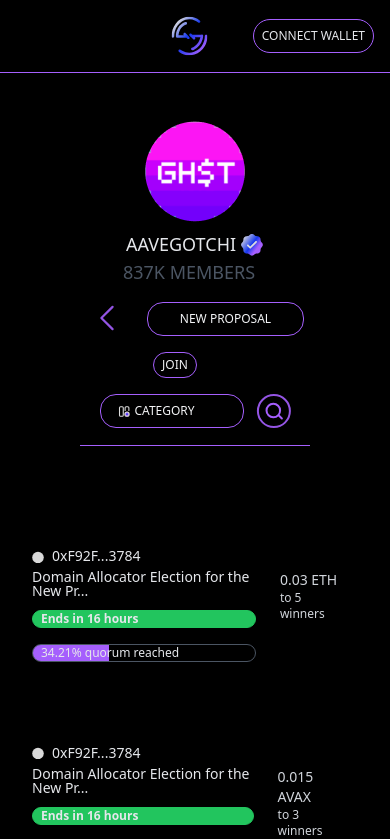
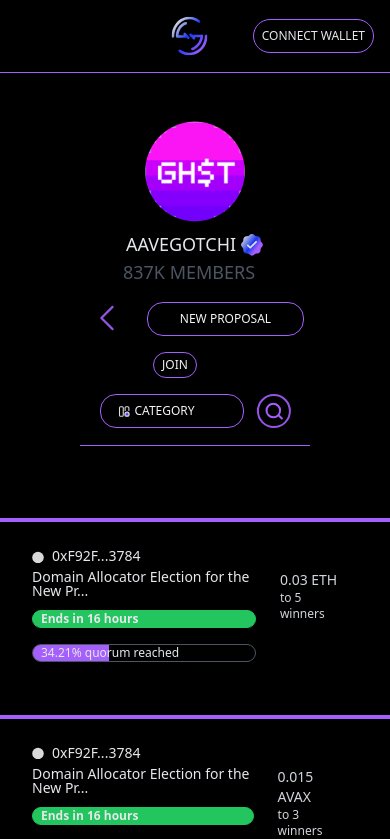
Before and after one commit to aerius-labs/zk-snap-frontend, a Next.js app: page /community/1 in a window 390 px wide. Shown: the top 839 px of the page. Built offline with nearby package versions, Linux system fonts and the light colour scheme; a web font is replaced by a local one.

Commit message:
chore: removed unused import

```diff
--- a/components/CommunityPageBar.tsx
+++ b/components/CommunityPageBar.tsx
@@ -1,4 +1,3 @@
-import Image from "next/image";
 import Dropdown from '@/components/DropDown';
 import Link from 'next/link';
 
--- a/components/Header.tsx
+++ b/components/Header.tsx
@@ -1,4 +1,3 @@
-import Image from "next/image";
 function Header() {
     return (
         <div className="w-full sticky top-0 bg-black backdrop-blur-md z-40">
--- a/components/HomePageBar.tsx
+++ b/components/HomePageBar.tsx
@@ -1,4 +1,3 @@
-import Image from "next/image";
 import Dropdown from '@/components/DropDown';
 import Link from 'next/link';
 import { useRouter } from 'next/router';
--- a/components/Proposal.tsx
+++ b/components/Proposal.tsx
@@ -1,6 +1,4 @@
-import Dropdown from '@/components/DropDown';
 import Image from 'next/image';
-import Link from 'next/link';
 
 function ProposalItem({proposal}:any) {
     return (
--- a/components/ProposalPageBar.tsx
+++ b/components/ProposalPageBar.tsx
@@ -1,5 +1,3 @@
-import Image from "next/image";
-import Dropdown from '@/components/DropDown';
 import Link from 'next/link';
 import { useRouter } from "next/router";
 
--- a/components/Vote.tsx
+++ b/components/Vote.tsx
@@ -1,4 +1,5 @@
 import { useState } from 'react';
+
 export default function Vote() {
   const [isModalOpen, setModalOpen] = useState(false);
   const [activeButton, setActiveButton] = useState('');
--- a/pages/community/[id].tsx
+++ b/pages/community/[id].tsx
@@ -77,6 +77,7 @@
             {
                 list.map((listItem, idx) => (
                     <div key={idx}>
+                        <hr className='absolute mt-12 border-2 border-custom-purple w-full md:hidden'/>
                         <div className="relative w-full h-[20vh] md:w-[1040px] md:h-[199px] md:mb-16">
                             <svg className="absolute top-0 left-0 z-10 w-full h-full hidden md:block" viewBox="0 0 1100 200" fill="none" xmlns="http://www.w3.org/2000/svg">
                                 <path d="M2.78516 65.5738V44.3895L31.8782 3.15088H1008.64L1036.61 44.3895V65.5738M2.78531 133.778V154.962L31.8784 196.201H1008.64L1036.61 154.962V133.778" stroke="#A55FFD" strokeWidth="5.31252"/>
--- a/pages/discussion/[id].tsx
+++ b/pages/discussion/[id].tsx
@@ -1,5 +1,4 @@
 import React from 'react'
-import Image from 'next/image';
 import ProposalPageBar from '@/components/ProposalPageBar';
 import Vote from '@/components/Vote';
 import Slider from '@/components/Slider';
--- a/pages/proposal/[id].tsx
+++ b/pages/proposal/[id].tsx
@@ -1,6 +1,4 @@
-import ProposalItem from '@/components/Proposal';
 import Image from 'next/image';
-import Link from 'next/link';
 import ProposalPageBar from '@/components/ProposalPageBar';
 import Vote from '@/components/Vote';
 import Slider from '@/components/Slider';
```
